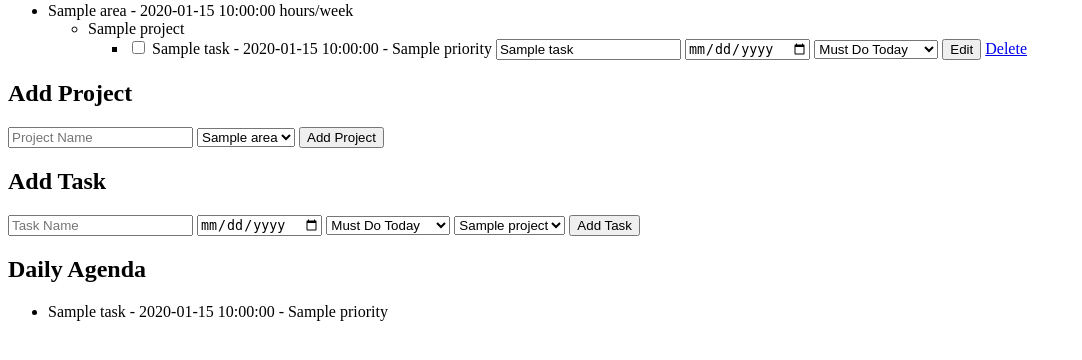
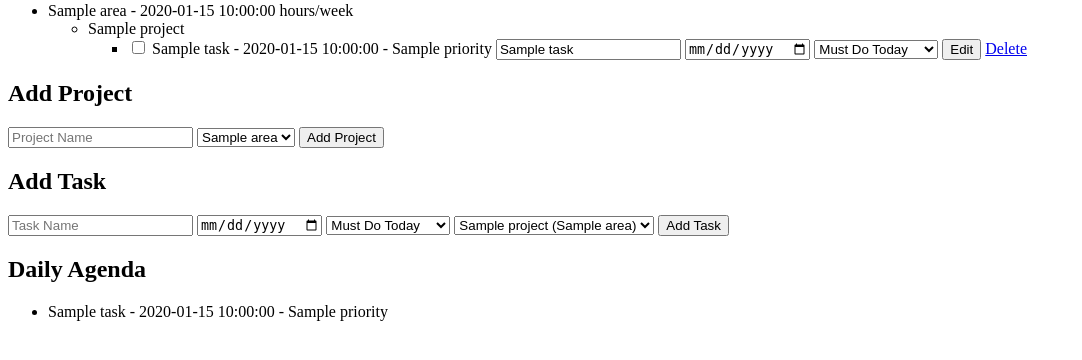
Before and after one commit to soomrozaid/office_pro, a Flask app: template templates/index.html in a window 1280 px wide. Shown: the part 162-522 px from the top of the page, without its empty margins (0-1082 px from the left). Run offline with Flask 3, Linux system fonts and the light colour scheme; the template is opened without the code that fills it: most values are stand-ins (such as "Sample title", 1, 10 or a date in 2020).

```diff
--- a/app.py
+++ b/app.py
@@ -54,7 +54,9 @@ def add_task():
     task_name = request.form.get("task_name")
     due_date = request.form.get("due_date")
     priority = request.form.get("priority")
-    project_id = int(request.form.get("project_id"))
+    project_id = request.form.get("project_id").split("-")
+    area_index = int(project_id[0])
+    project_index = int(project_id[1])
     task = {
         "name": task_name,
         "due_date": due_date,
@@ -62,10 +64,7 @@ def add_task():
         "completed": False,
     }
     tasks.append(task)
-    for area in areas:
-        for project in area["projects"]:
-            if project == area["projects"][project_id]:
-                project["tasks"].append(task)
+    areas[area_index]["projects"][project_index]["tasks"].append(task)
     return redirect(url_for("index"))
 
 
--- a/templates/index.html
+++ b/templates/index.html
@@ -22,13 +22,13 @@
     <button type="submit">Add Area</button>
   </form>
   <ul>
-    {% for area in areas %}
-    <li>{{ area.name }} - {{ area.time_commitment }} hours/week
+    {% for area_index in range(areas|length) %}
+    <li>{{ areas[area_index].name }} - {{ areas[area_index].time_commitment }} hours/week
       <ul>
-        {% for project in area.projects %}
-        <li>{{ project.name }}
+        {% for project_index in range(areas[area_index].projects|length) %}
+        <li>{{ areas[area_index].projects[project_index].name }}
           <ul>
-            {% for task in project.tasks %}
+            {% for task in areas[area_index].projects[project_index].tasks %}
             <li class="{% if task.completed %}completed{% endif %}">
               <form action="{{ url_for('complete_task', task_id=loop.index0) }}" method="POST" style="display:inline;">
                 <input type="checkbox" onchange="this.form.submit()" {% if task.completed %}checked{% endif %}>
@@ -64,8 +64,8 @@
   <form action="{{ url_for('add_project') }}" method="POST">
     <input type="text" name="project_name" placeholder="Project Name" required>
     <select name="area_id" required>
-      {% for area in areas %}
-      <option value="{{ loop.index0 }}">{{ area.name }}</option>
+      {% for area_index in range(areas|length) %}
+      <option value="{{ area_index }}">{{ areas[area_index].name }}</option>
       {% endfor %}
     </select>
     <button type="submit">Add Project</button>
@@ -82,9 +82,10 @@
       <option value="Nice to Do Today">Nice to Do Today</option>
     </select>
     <select name="project_id" required>
-      {% for area in areas %}
-      {% for project in area.projects %}
-      <option value="{{ loop.index0 }}">{{ project.name }}</option>
+      {% for area_index in range(areas|length) %}
+      {% for project_index in range(areas[area_index].projects|length) %}
+      <option value="{{ area_index }}-{{ project_index }}">{{ areas[area_index].projects[project_index].name }} ({{
+        areas[area_index].name }})</option>
       {% endfor %}
       {% endfor %}
     </select>
```
Also changed, not shown: 1 other file.
